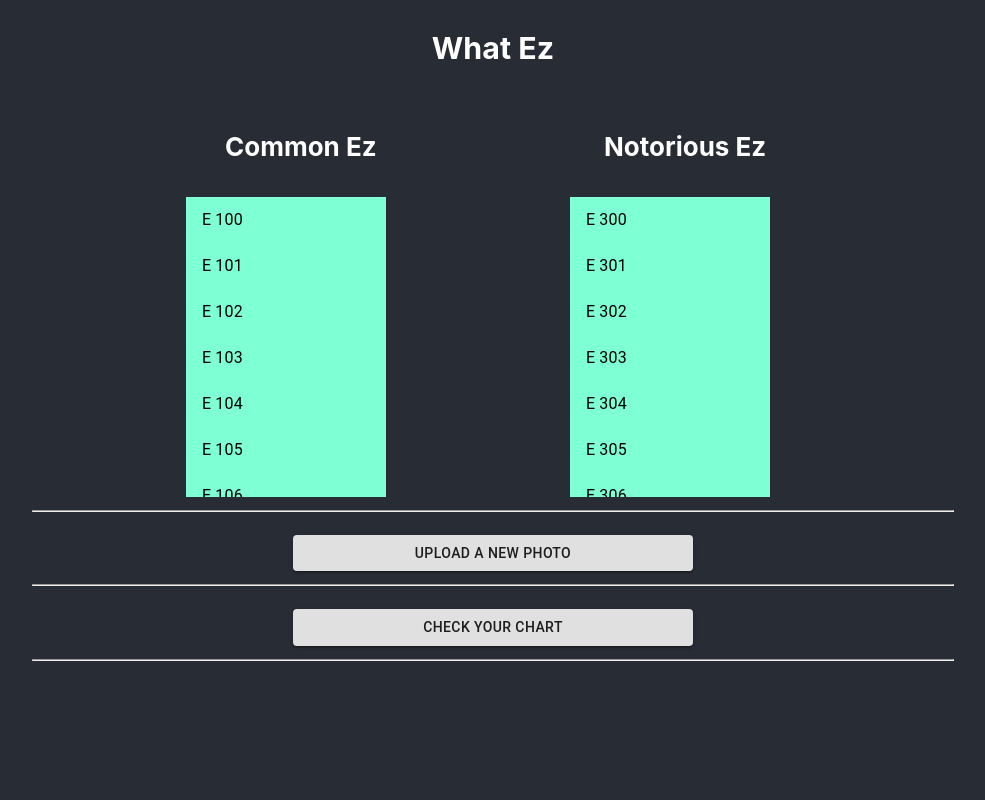
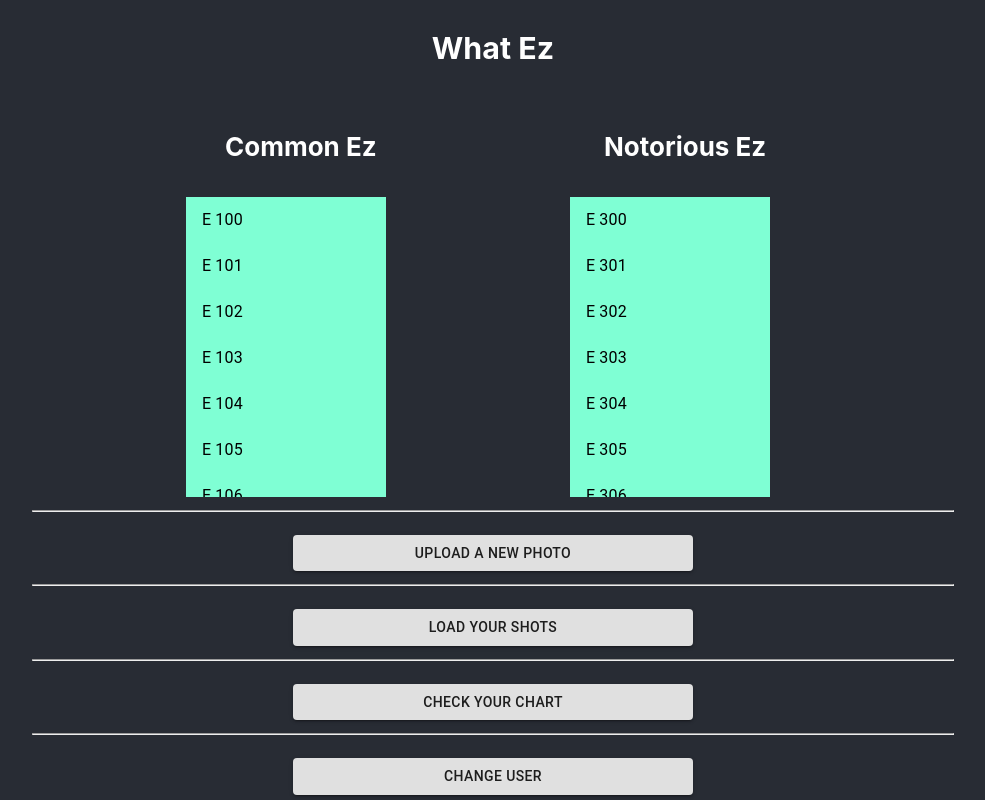
Before and after one commit to Jitgitbit/whatez-client, a React (Create React App) app: page /main in a window 1280 px wide. Shown: the top 800 px of the page, without its empty margins (147-1132 px from the left). Built offline with nearby package versions, Linux system fonts and the light colour scheme; the HTML template or start-up script is replaced by a standard one.

Commit message:
serious problems reaching front end due to timeout

```diff
--- a/package.json
+++ b/package.json
@@ -13,6 +13,7 @@
     "axios": "^0.19.2",
     "react": "^16.13.0",
     "react-dom": "^16.13.0",
+    "react-polling": "^1.0.5",
     "react-redux": "^7.2.0",
     "react-router": "^5.1.2",
     "react-router-dom": "^5.1.2",
--- a/src/actions/shots/actions.js
+++ b/src/actions/shots/actions.js
@@ -1,4 +1,5 @@
 import axios from "axios";
+axios.defaults.timeout = 60000;
 
 export const SHOT_CREATE_SUCCESS = "SHOT_CREATE_SUCCESS";
 export const FETCH_SHOTS_SUCCESS = "FETCH_SHOTS_SUCCESS";
@@ -30,10 +31,14 @@ export const createShot = (
           // user: {user},
           data: { fileName }
         },
-        { headers: { Authorization: `Bearer ${token}` } }
+        { headers: { Authorization: `Bearer ${token}` }},
+        // { headers: { Authorization: `Bearer ${token}` , timeout: 60000}},
       )
       .then(resp => {
+        console.log(`RESPONSE DATA AT CREATE SHOT:`,resp.data)
+
         dispatch(createShotSuccess(resp.data));
+        console.log(`RESPONSE DATA AT CREATE SHOT:`,resp.data)
         console.log("HISTORY:", history);
         history.push("/shots");
         console.log("SHOT CREATION SUCCESSFUL", resp.data);
--- a/src/components/MainPage/MainPageContainer.jsx
+++ b/src/components/MainPage/MainPageContainer.jsx
@@ -1,6 +1,7 @@
 import React, {Component} from 'react'
 import MainPageCommonList from './MainPageCommonList'
 import MainPageNotoriousList from './MainPageNotoriousList'
+import {getShots} from "../../actions/shots/actions"
 import MainPageChart from './MainPageChart'
 import { connect } from "react-redux";
 
@@ -64,8 +65,19 @@ class MainPageContainer extends Component {
               variant='contained'
               style={{ marginTop: "10px", width: "400px" }}
               onClick={() => this.props.history.push("/photo")}
+              history={this.props.history}
             >
               Upload a new photo
+            </Button>
+            <hr/>
+            <Button
+              variant='contained'
+              style={{ marginTop: "10px", width: "400px" }}
+              // onClick={() => this.props.history.push("/photo")}
+              onClick={() => this.props.getShots()}
+              history={this.props.history}
+            >
+              Load your shots
             </Button>
             <hr/>
             <Button
@@ -74,6 +86,14 @@ class MainPageContainer extends Component {
               onClick={() => this.props.history.push("/chart")}
             >
               Check your chart
+            </Button>
+            <hr/>
+            <Button
+              variant='contained'
+              style={{ marginTop: "10px", width: "400px" }}
+              onClick={() => this.props.history.push("/login")}
+            >
+              Change user
             </Button>
             <hr/>
           </Grid>
@@ -89,7 +109,9 @@ class MainPageContainer extends Component {
 
 const mapStateToProps = state => {
   return {
-    user: state.user.user
+    user: state.user.user,
+    shot: state.shot,
+    // history: state.history
   };
 };
 
--- a/src/components/PhotoPage/PhotoPageContainer.jsx
+++ b/src/components/PhotoPage/PhotoPageContainer.jsx
@@ -4,6 +4,7 @@ import { connect } from "react-redux";
 
 
 function PhotoPageContainer() {
+
   return (
     <div>
       <UploaderForm />
@@ -14,7 +15,9 @@ function PhotoPageContainer() {
 
 const mapStateToProps = state => {
   return {
-    user: state.user.user
+    user: state.user.user,
+    shot: state.shot,
+    history: state.history
   };
 };
 
--- a/src/components/PhotoPage/UploaderForm.jsx
+++ b/src/components/PhotoPage/UploaderForm.jsx
@@ -2,6 +2,8 @@ import React from 'react'
 import { Card, Button, TextField } from "@material-ui/core";
 import {createShot} from "../../actions/shots/actions"
 import { connect } from "react-redux";
+import { Link } from "react-router-dom";
+
 
 import { post } from 'axios';
 
@@ -24,7 +26,8 @@ class UploaderForm extends React.Component {
       this.state.file.name,
       this.props.history,
       this.props.user.token)
-
+    console.log(`PROPS HERE ARE:`,this.props)
+    // this.props.history.push("/main")
   }
 
   onChange(e) {
@@ -88,14 +91,18 @@ class UploaderForm extends React.Component {
                 width: "100px"
               }}
             >
+              {/* <Link className="nav-link" to={`/main`} style={{color:"white", textDecoration:"none"}}> */}
               Upload
+              {/* </Link> */}
             </Button>
             <Button
               variant='contained'
               style={{ marginTop: "10px", width: "100px" }}
-              onClick={() => this.props.history.push("/main")}
+              // onClick={() => this.props.history.push("/main")}
             >
+              <Link className="nav-link" to={`/main`} style={{color:"black", textDecoration:"none"}}>
               Cancel
+              </Link>
             </Button>
           </div>
         </form>
@@ -107,7 +114,9 @@ class UploaderForm extends React.Component {
 
 const mapStateToProps = state => {
   return {
-    user: state.user.user
+    user: state.user.user,
+    shot: state.shot,
+    history: state.history
   };
 };
 
```
Also changed, not shown: 1 other file (tests, documents, lock files or other folders).
